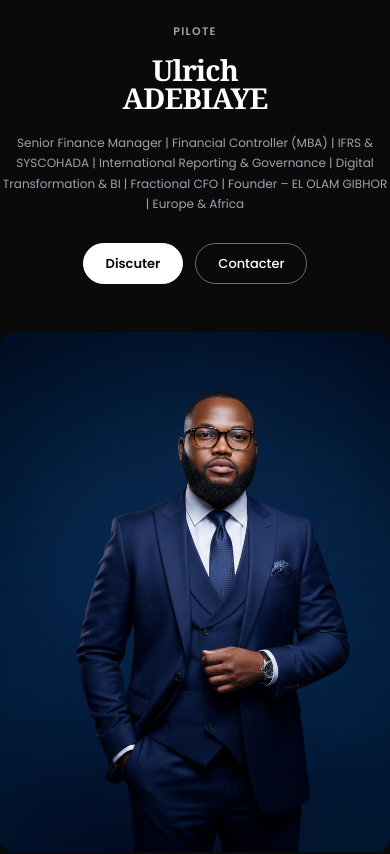
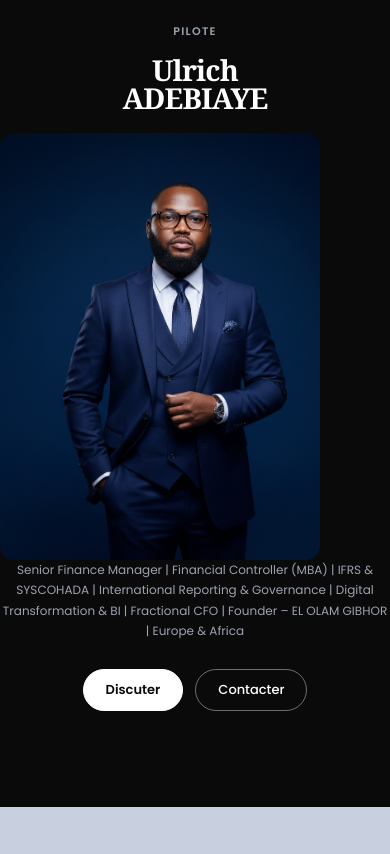
Before and after one commit to AliDev2205/elolamgibhor, a Next.js app: page / in a window 390 px wide. Shown: the part 6280-7134 px from the top of the page. Built offline with nearby package versions, Linux system fonts and the light colour scheme.

Commit message:
fix(home): reposition founder photo between name and role on mobile and desktop layout preservation

```diff
--- a/src/app/contact/page.tsx
+++ b/src/app/contact/page.tsx
@@ -158,7 +158,7 @@ export default function ContactPage() {
                       </div>
                       <a href="tel:+2290161195319" style={{ display: "flex", alignItems: "center", gap: "10px", fontSize: "0.8rem", color: "#4B5563", textDecoration: "none" }}>
                         <Phone size={15} style={{ color: "#1A3DB5", flexShrink: 0 }} />
-                        <span>+229 01 61 195 319</span>
+                        <span>+229 01 61 19 53 19</span>
                       </a>
                       <div style={{ display: "flex", alignItems: "center", gap: "10px", fontSize: "0.8rem", color: "#4B5563" }}>
                         <FileText size={15} style={{ color: "#1A3DB5", flexShrink: 0 }} />
--- a/src/app/page.tsx
+++ b/src/app/page.tsx
@@ -768,6 +768,19 @@ export default function Home() {
                   Ulrich<br />ADEBIAYE
                 </h2>
 
+                {/* Photo uniquement visible sur mobile, placée entre le Nom et la fonction */}
+                <div
+                  className="block lg:hidden mx-auto mt-6 mb-12 w-full max-w-[320px]"
+                  style={{ borderRadius: "14px", overflow: "hidden", aspectRatio: "3/4" }}
+                >
+                  {/* eslint-disable-next-line @next/next/no-img-element */}
+                  <img
+                    src={FOUNDER.image}
+                    alt={FOUNDER.name}
+                    style={{ width: "100%", height: "100%", objectFit: "cover", objectPosition: "top", display: "block" }}
+                  />
+                </div>
+
                 <p className="mx-auto lg:mx-0" style={{
                   fontSize: "0.75rem",
                   color: "#9CA3AF",
@@ -825,8 +838,8 @@ export default function Home() {
               </div>
             </AnimatedSection>
 
-            {/* ── Droite — photo fondateur ── */}
-            <AnimatedSection animation="fadeInLeft">
+            {/* ── Droite — photo fondateur (visible uniquement sur desktop) ── */}
+            <AnimatedSection animation="fadeInLeft" className="hidden lg:block w-full">
               <div style={{
                 borderRadius: "14px",
                 overflow: "hidden",
```
